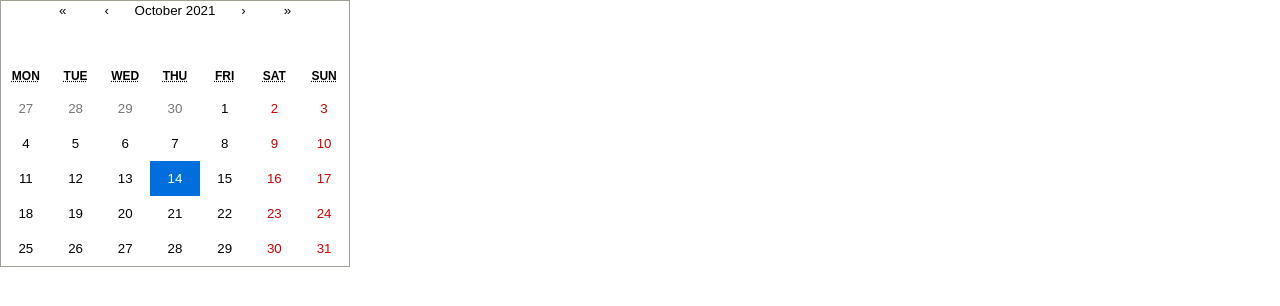
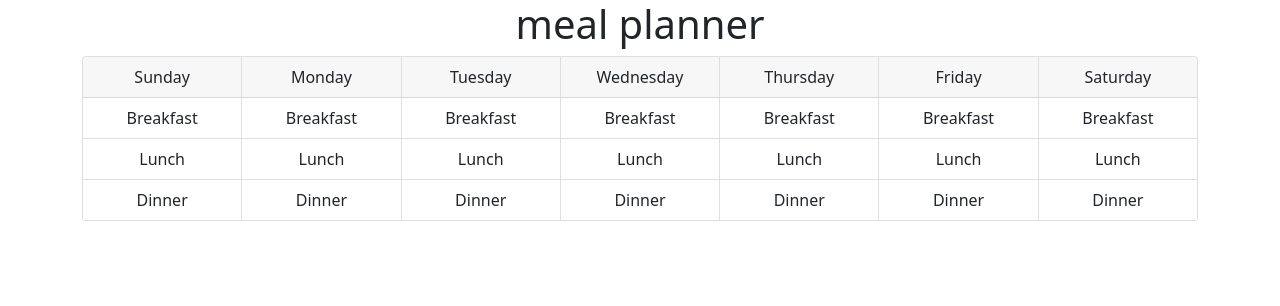
Before and after one commit to mwaslick/meal-planner, a React (Create React App) app: page / in a window 1280 px wide. Shown: the top 306 px of the page. Built offline with nearby package versions, Linux system fonts and the light colour scheme.

Commit message:
created week page and card

```diff
--- a/package.json
+++ b/package.json
@@ -8,7 +8,9 @@
     "@testing-library/jest-dom": "^5.14.1",
     "@testing-library/react": "^12.1.2",
     "@testing-library/user-event": "^13.3.0",
+    "bootstrap": "^5.1.3",
     "react": "^17.0.2",
+    "react-bootstrap": "^2.0.0-rc.0",
     "react-calendar": "^3.4.0",
     "react-dom": "^17.0.2",
     "react-scripts": "^4.0.3",
--- a/src/App.js
+++ b/src/App.js
@@ -1,11 +1,14 @@
 
 import './App.css';
 import CalendarPage from './components/CalendarPage/CalendarPage';
+import WeekPage from './components/WeekPage/WeekPage';
+import 'bootstrap/dist/css/bootstrap.min.css';
 
 function App() {
   return (
     <div className="App">
-      <CalendarPage />
+      <h1> meal planner</h1>
+      <WeekPage />
     </div>
   );
 }
--- /dev/null
+++ b/src/components/WeekCard/WeekCard.js
@@ -0,0 +1,16 @@
+import React, { useState } from 'react';
+import { Container, Row, Col, Card, ListGroup, ListGroupItem } from 'react-bootstrap';
+
+export default function WeekCard(props) {
+
+  return (
+        <Card>
+            <Card.Header>{props.weekday}</Card.Header>
+            <ListGroup variant="flush">
+                <ListGroup.Item>Breakfast</ListGroup.Item>
+                <ListGroup.Item>Lunch</ListGroup.Item>
+                <ListGroup.Item>Dinner</ListGroup.Item>
+            </ListGroup>
+        </Card>
+  );
+}
--- a/src/components/WeekPage/WeekPage.js
+++ b/src/components/WeekPage/WeekPage.js
@@ -0,0 +1,23 @@
+import React, { useState } from 'react';
+import WeekCard from '../WeekCard/WeekCard';
+import { Container, Row, CardGroup } from 'react-bootstrap';
+
+export default function WeekPage() {
+
+    const weekdays = ["Sunday", "Monday", "Tuesday", "Wednesday", "Thursday", "Friday", "Saturday"]
+
+    return (
+        <Container>
+            <Row>
+                <CardGroup>
+                {weekdays.map((day) => {
+                    return (
+                        <WeekCard
+                        weekday = {day} />
+                    )
+                })}
+                </CardGroup>
+            </Row>
+        </Container>
+  );
+}
```
Also changed, not shown: 2 other files (tests, documents, lock files or other folders).
